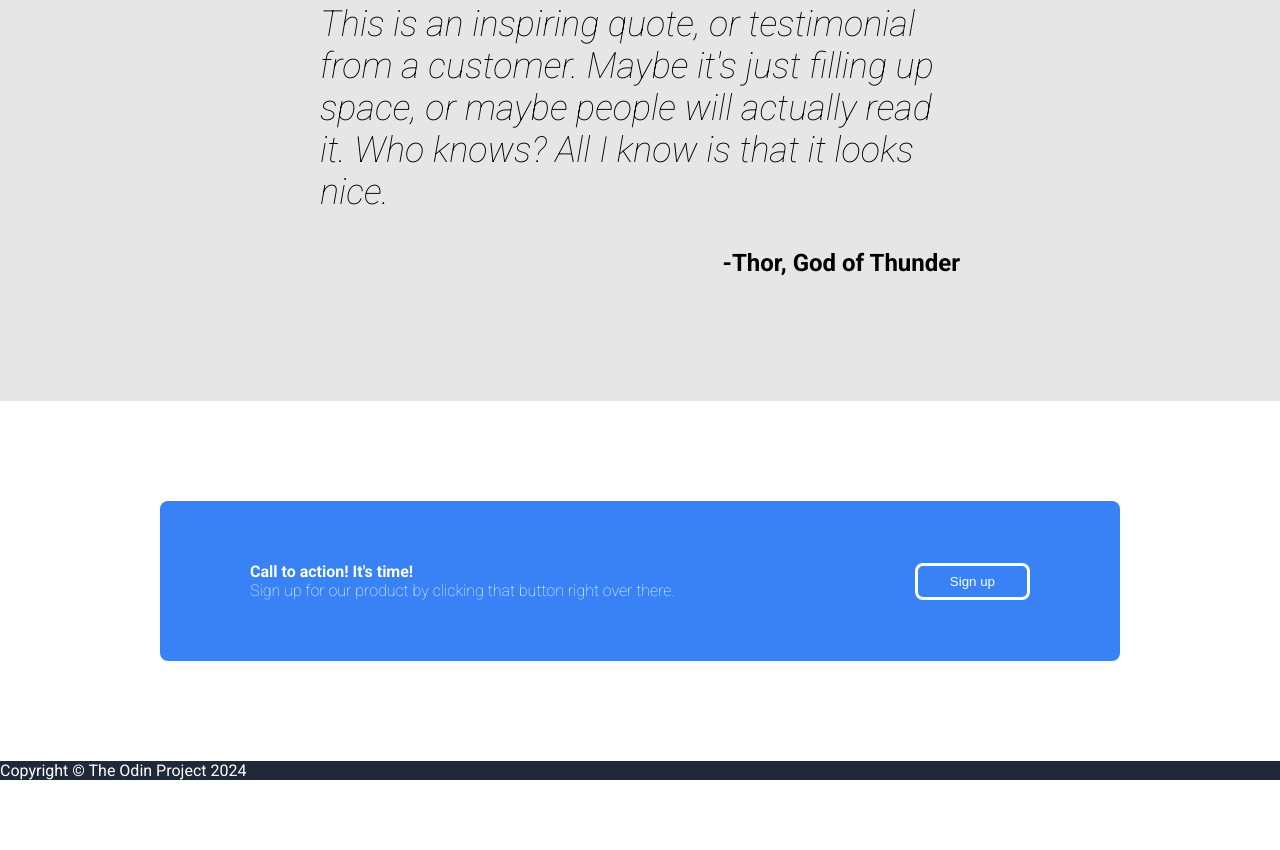
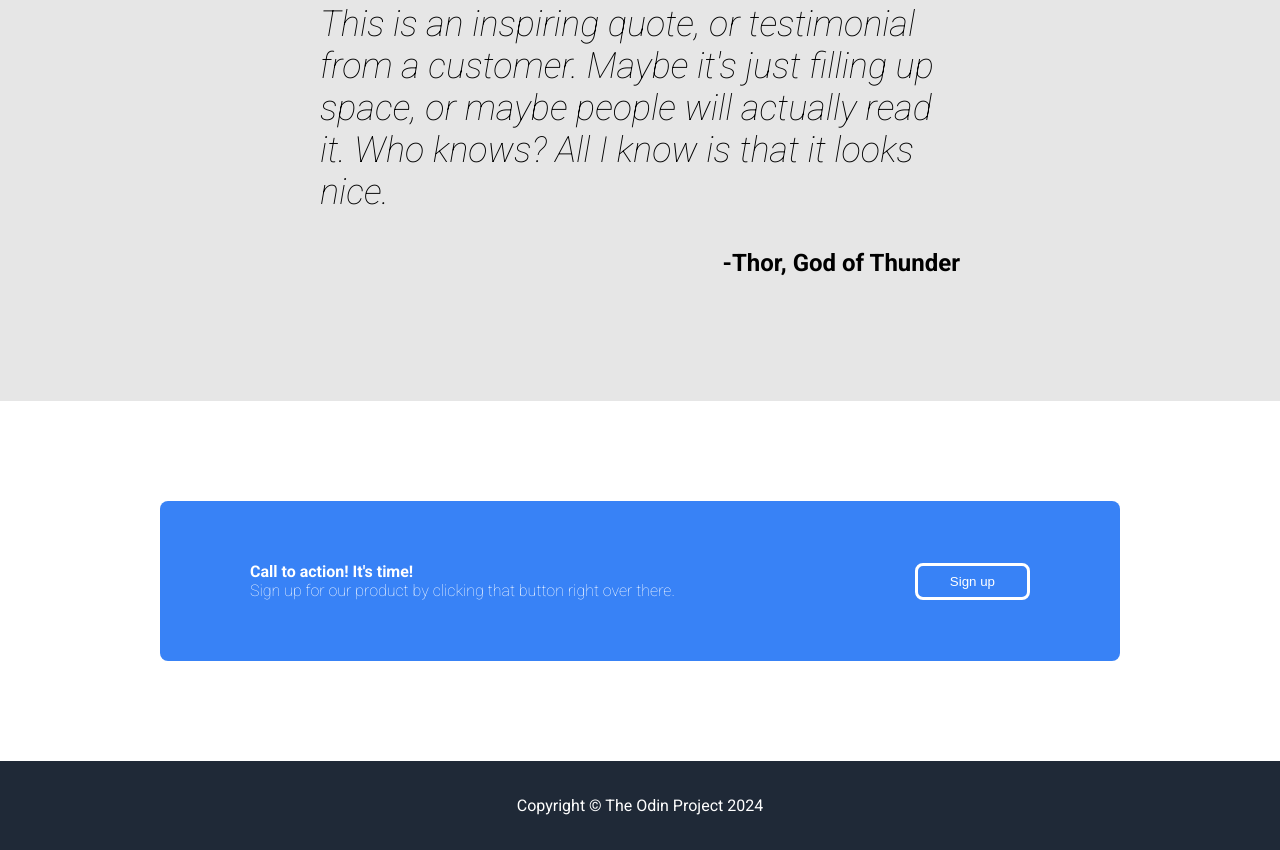
Before and after one commit to jonah-developer/landing-page, a plain HTML site: page index.html in a window 1280 px wide. Shown: the part 1009-1859 px from the top of the page. Before the commit the page ends 1789 px from the top, so only its background shows below. Drawn offline with Linux system fonts and the light colour scheme.

Commit message:
Build layout footer

```diff
--- a/styles.css
+++ b/styles.css
@@ -162,4 +162,6 @@ a {
 footer {
     background-color: #1F2937;
     color: white;
+    text-align: center;
+    padding-block: 35px;
 }
```
